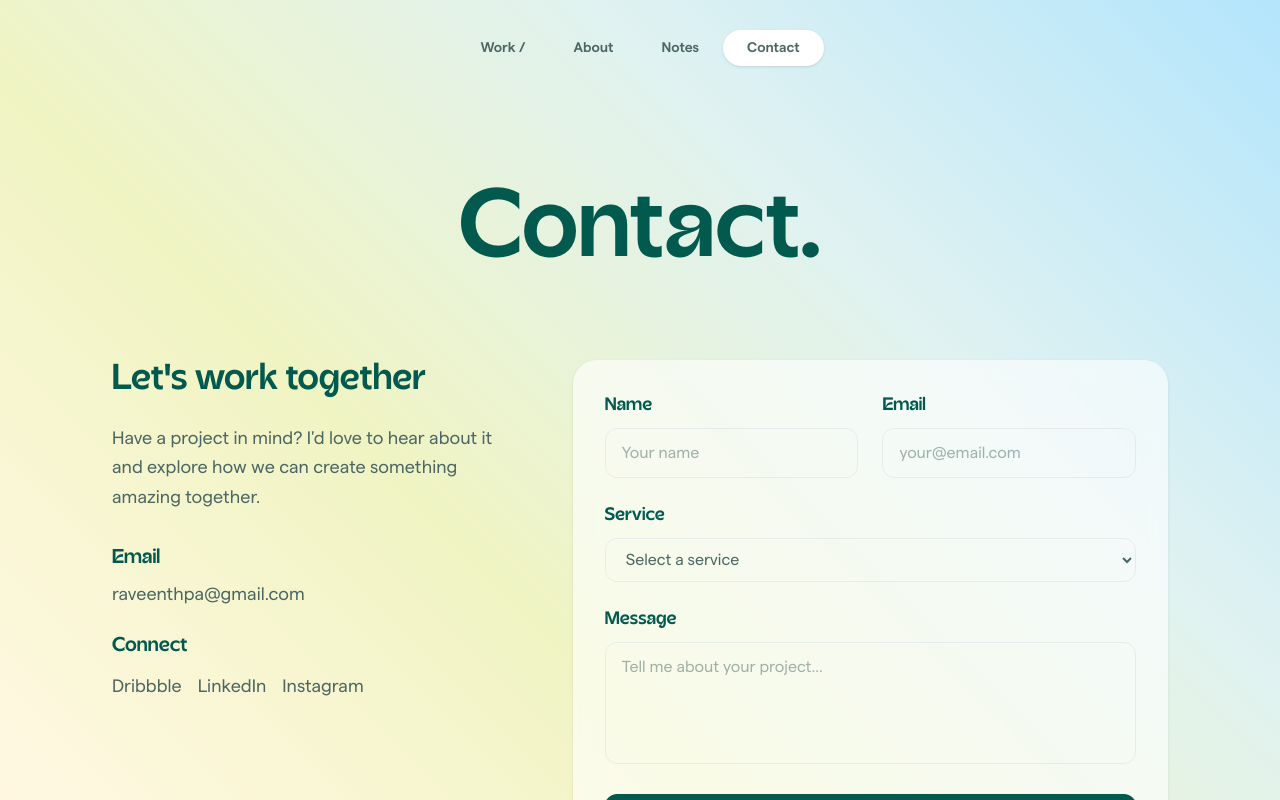
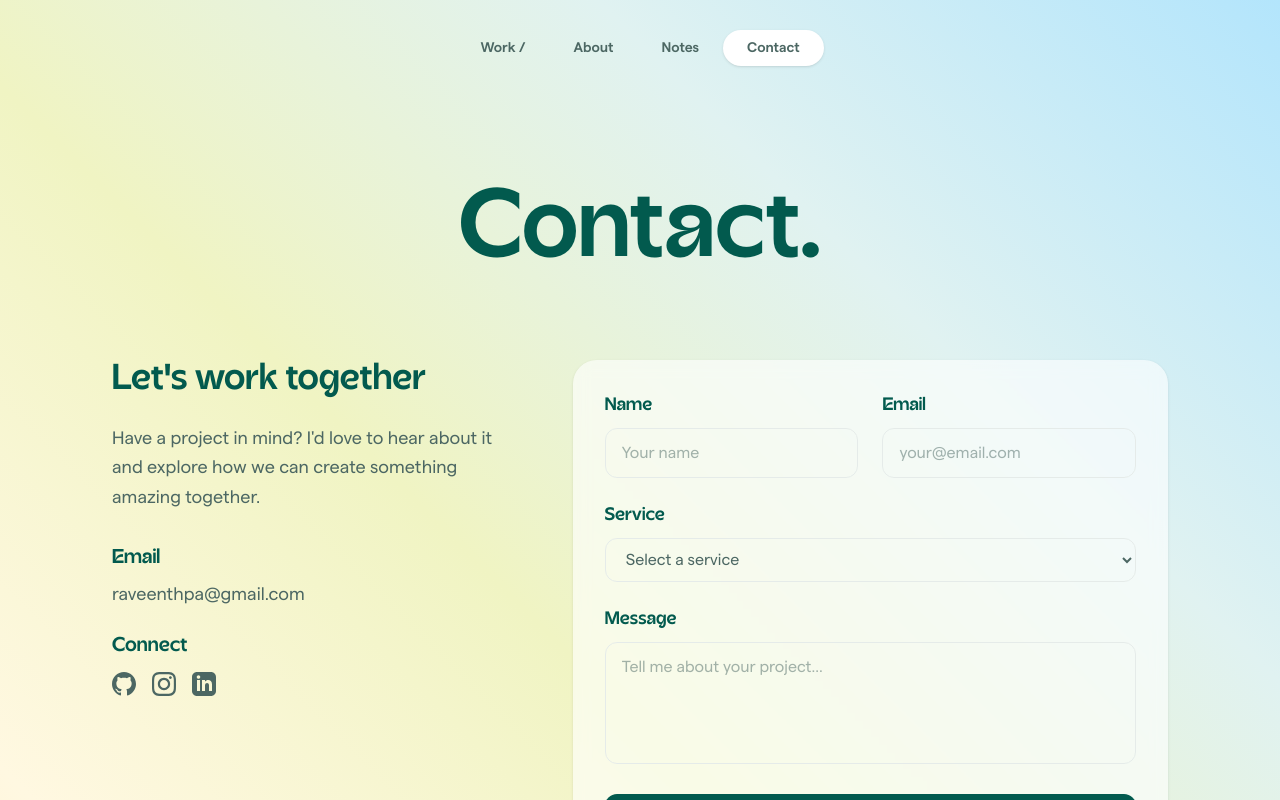
Before and after one commit to rabin31/rabin-prot, a Next.js app: page /contact in a window 1280 px wide. Shown: the top 800 px of the page. Built offline with nearby package versions, Linux system fonts and the light colour scheme.

Commit message:
preloader udate

```diff
--- a/src/app/contact/page.tsx
+++ b/src/app/contact/page.tsx
@@ -227,9 +227,44 @@
                 <div>
                   <h3 className='font-acorn font-semibold text-[#025A4E] text-lg sm:text-xl mb-3'>Connect</h3>
                   <div className='flex flex-wrap justify-center lg:justify-start gap-3 sm:gap-4'>
-                    <a href="#" className='font-matter text-base sm:text-lg text-[#4C6763] hover:text-[#025A4E] transition-colors'>Dribbble</a>
-                    <a href="#" className='font-matter text-base sm:text-lg text-[#4C6763] hover:text-[#025A4E] transition-colors'>LinkedIn</a>
-                    <a href="#" className='font-matter text-base sm:text-lg text-[#4C6763] hover:text-[#025A4E] transition-colors'>Instagram</a>
+                    {/* GitHub Icon */}
+                    <a
+                      href="https://github.com/rabin31"
+                      target="_blank"
+                      rel="noopener noreferrer"
+                      className='text-[#4C6763] hover:text-[#025A4E] transition-colors'
+                      aria-label="GitHub"
+                    >
+                      <svg className="w-6 h-6" fill="currentColor" viewBox="0 0 24 24">
+                        <path d="M12 0c-6.626 0-12 5.373-12 12 0 5.302 3.438 9.8 8.207 11.387.599.111.793-.261.793-.577v-2.234c-3.338.726-4.033-1.416-4.033-1.416-.546-1.387-1.333-1.756-1.333-1.756-1.089-.745.083-.729.083-.729 1.205.084 1.839 1.237 1.839 1.237 1.07 1.834 2.807 1.304 3.492.997.107-.775.418-1.305.762-1.604-2.665-.305-5.467-1.334-5.467-5.931 0-1.311.469-2.381 1.236-3.221-.124-.303-.535-1.524.117-3.176 0 0 1.008-.322 3.301 1.23.957-.266 1.983-.399 3.003-.404 1.02.005 2.047.138 3.006.404 2.291-1.552 3.297-1.23 3.297-1.23.653 1.653.242 2.874.118 3.176.77.84 1.235 1.911 1.235 3.221 0 4.609-2.807 5.624-5.479 5.921.43.372.823 1.102.823 2.222v3.293c0 .319.192.694.801.576 4.765-1.589 8.199-6.086 8.199-11.386 0-6.627-5.373-12-12-12z"/>
+                      </svg>
+                    </a>
+
+                    {/* Instagram Icon */}
+                    <a
+                      href="https://www.instagram.com/eww.ravee/"
+                      target="_blank"
+                      rel="noopener noreferrer"
+                      className='text-[#4C6763] hover:text-[#025A4E] transition-colors'
+                      aria-label="Instagram"
+                    >
+                      <svg className="w-6 h-6" fill="currentColor" viewBox="0 0 24 24">
+                        <path d="M12 2.163c3.204 0 3.584.012 4.85.07 3.252.148 4.771 1.691 4.919 4.919.058 1.265.069 1.645.069 4.849 0 3.205-.012 3.584-.069 4.849-.149 3.225-1.664 4.771-4.919 4.919-1.266.058-1.644.07-4.85.07-3.204 0-3.584-.012-4.849-.07-3.26-.149-4.771-1.699-4.919-4.92-.058-1.265-.07-1.644-.07-4.849 0-3.204.013-3.583.07-4.849.149-3.227 1.664-4.771 4.919-4.919 1.266-.057 1.645-.069 4.849-.069zm0-2.163c-3.259 0-3.667.014-4.947.072-4.358.2-6.78 2.618-6.98 6.98-.059 1.281-.073 1.689-.073 4.948 0 3.259.014 3.668.072 4.948.2 4.358 2.618 6.78 6.98 6.98 1.281.058 1.689.072 4.948.072 3.259 0 3.668-.014 4.948-.072 4.354-.2 6.782-2.618 6.979-6.98.059-1.28.073-1.689.073-4.948 0-3.259-.014-3.667-.072-4.947-.196-4.354-2.617-6.78-6.979-6.98-1.281-.059-1.69-.073-4.949-.073zm0 5.838c-3.403 0-6.162 2.759-6.162 6.162s2.759 6.163 6.162 6.163 6.162-2.759 6.162-6.163c0-3.403-2.759-6.162-6.162-6.162zm0 10.162c-2.209 0-4-1.79-4-4 0-2.209 1.791-4 4-4s4 1.791 4 4c0 2.21-1.791 4-4 4zm6.406-11.845c-.796 0-1.441.645-1.441 1.44s.645 1.44 1.441 1.44c.795 0 1.439-.645 1.439-1.44s-.644-1.44-1.439-1.44z"/>
+                      </svg>
+                    </a>
+
+                    {/* LinkedIn Icon */}
+                    <a
+                      href="https://www.linkedin.com/in/rabin-thapa-a35343260/"
+                      target="_blank"
+                      rel="noopener noreferrer"
+                      className='text-[#4C6763] hover:text-[#025A4E] transition-colors'
+                      aria-label="LinkedIn"
+                    >
+                      <svg className="w-6 h-6" fill="currentColor" viewBox="0 0 24 24">
+                        <path d="M19 0h-14c-2.761 0-5 2.239-5 5v14c0 2.761 2.239 5 5 5h14c2.762 0 5-2.239 5-5v-14c0-2.761-2.238-5-5-5zm-11 19h-3v-11h3v11zm-1.5-12.268c-.966 0-1.75-.79-1.75-1.764s.784-1.764 1.75-1.764 1.75.79 1.75 1.764-.783 1.764-1.75 1.764zm13.5 12.268h-3v-5.604c0-3.368-4-3.113-4 0v5.604h-3v-11h3v1.765c1.396-2.586 7-2.777 7 2.476v6.759z"/>
+                      </svg>
+                    </a>
                   </div>
                 </div>
               </div>
--- a/src/app/page.tsx
+++ b/src/app/page.tsx
@@ -7,20 +7,32 @@
 import React, { useState, useEffect } from 'react'
 
 const Page = () => {
-  const [showPreloader, setShowPreloader] = useState(false)
+  const [showPreloader, setShowPreloader] = useState(true)
+  const [isInitialized, setIsInitialized] = useState(false)
 
   useEffect(() => {
     // Check if this is the first time opening the website
     const isFirstVisit = !sessionStorage.getItem('websiteVisited')
 
     if (isFirstVisit) {
+      // First visit - show preloader
       setShowPreloader(true)
       sessionStorage.setItem('websiteVisited', 'true')
+    } else {
+      // Not first visit - hide preloader immediately
+      setShowPreloader(false)
     }
+
+    setIsInitialized(true)
   }, [])
 
   const handlePreloaderComplete = () => {
     setShowPreloader(false)
+  }
+
+  // Don't render anything until we know whether to show preloader or not
+  if (!isInitialized) {
+    return null // or a loading spinner if you prefer
   }
 
   if (showPreloader) {
```
